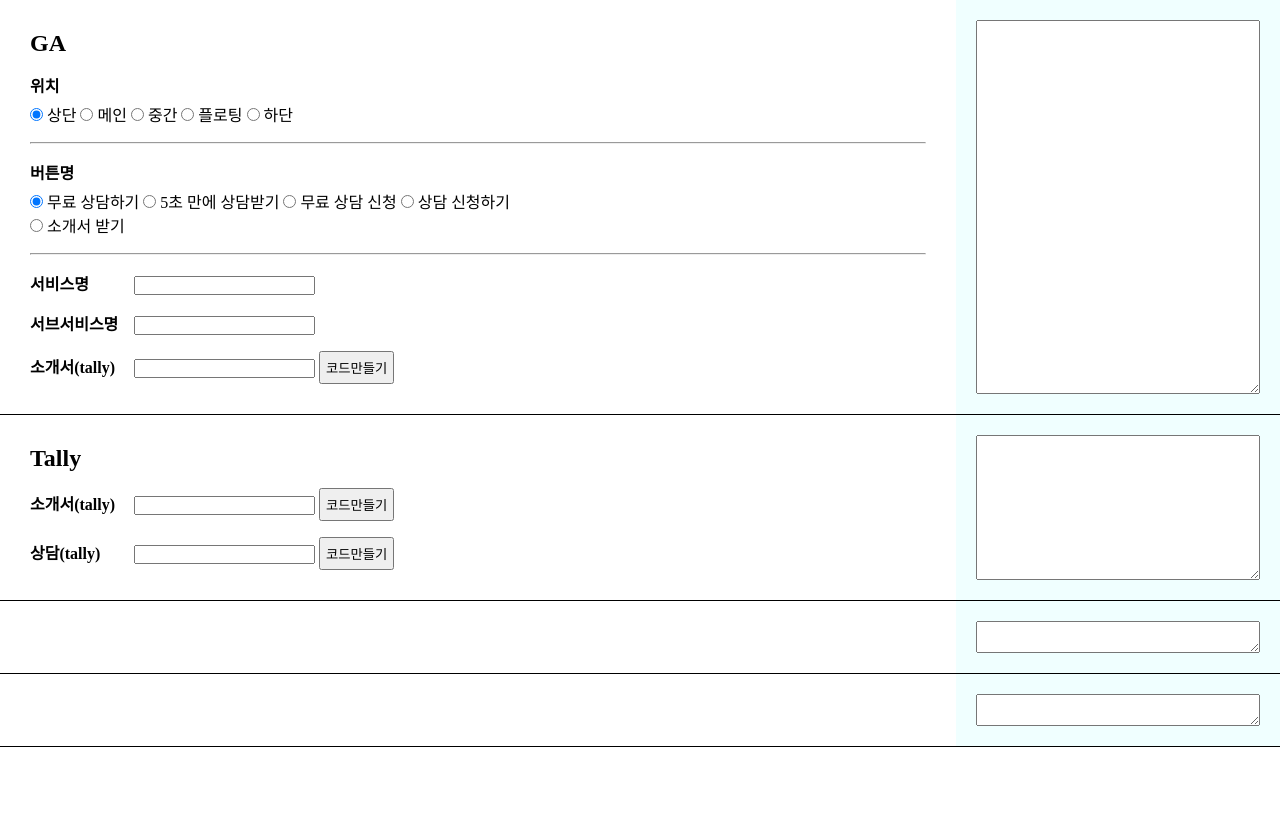
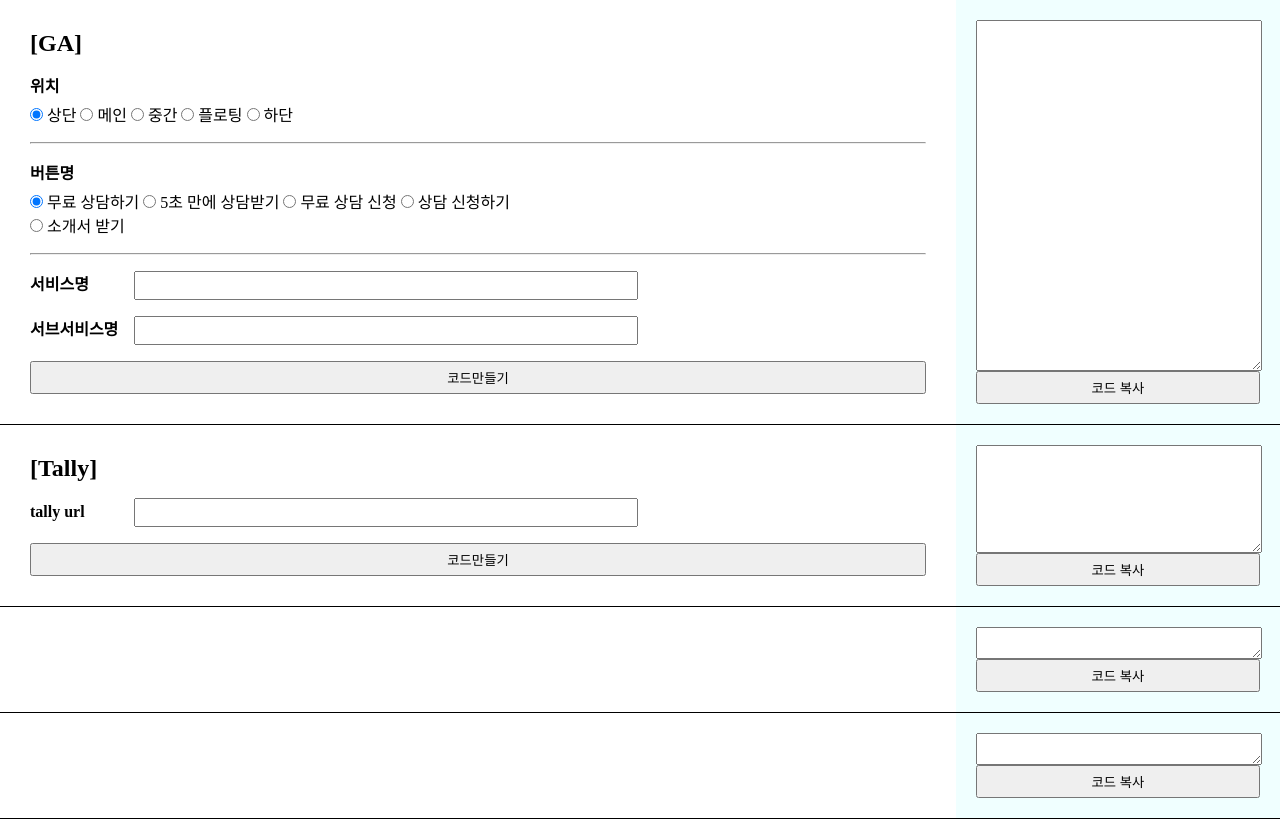
Before and after one commit to wefun-snack24h/web-builder-utilization, a plain HTML site: page page/index.html in a window 1280 px wide. Drawn offline with Linux system fonts and the light colour scheme.

Commit message:
:sparkles: html 문서 수정

```diff
--- a/page/index.html
+++ b/page/index.html
@@ -33,6 +33,7 @@
       display: flex;
       justify-content: center;
       padding: 20px;
+      flex-flow: column;
     }
 
     .form-label {
@@ -49,6 +50,15 @@
     button {
       padding: 5px;
     }
+
+    textarea {
+      height: 100%;
+    }
+
+    input[type=text] {
+      width: calc(500px);
+      height: 25px;
+    }
   </style>
 </head>
 <body>
@@ -57,7 +67,7 @@
     <!-- tagging -->
     <div class="module">
       <div class="module__form">
-        <h2>GA</h2>
+        <h2>[GA]</h2>
         <div>
           <strong>위치</strong>
           <input type="radio" id="position-a" value="상단" name="position" checked/>
@@ -71,9 +81,7 @@
           <input type="radio" id="position-e" value="하단" name="position"/>
           <label for="position-e">하단</label>
         </div>
-
         <hr/>
-
         <div>
           <strong>버튼명</strong>
           <input type="radio" id="button-a" value="무료 상담하기" name="button" checked/>
@@ -88,40 +96,33 @@
           <input type="radio" id="button-c" value="소개서 받기" name="button"/>
           <label for="button-c">소개서 받기</label>
         </div>
-
         <hr/>
-
         <div>
           <span class="form-label">서비스명</span> <input type="text" id="service"/>
         </div>
         <div>
           <span class="form-label">서브서비스명</span> <input type="text" id="sub-service"/>
         </div>
-        <div>
-          <span class="form-label">소개서(tally)</span> <input type="text" id="url-intro"/>
-          <button onclick="handleClickTagging('intro')">코드만들기</button>
-        </div>
+        <button onclick="handleCLickGtmTagging('intro')">코드만들기</button>
       </div>
       <div class="module__code">
         <textarea id="result1" style="width: 100%"></textarea>
+        <button onclick="handleCopy('result1')">코드 복사</button>
       </div>
     </div>
 
     <!--  -->
     <div class="module">
       <div class="module__form">
-        <h2>Tally</h2>
+        <h2>[Tally]</h2>
         <div>
-          <span class="form-label">소개서(tally)</span> <input type="text" id="url-intro"/>
-          <button onclick="handleClickTagging('intro')">코드만들기</button>
+          <span class="form-label">tally url</span> <input type="text" id="url"/>
         </div>
-        <div>
-          <span class="form-label">상담(tally)</span> <input type="text" id="url-consult"/>
-          <button onclick="handleClickTagging('consult')">코드만들기</button>
-        </div>
+        <button onclick="handleCLickOpenTally()">코드만들기</button>
       </div>
       <div class="module__code">
         <textarea id="result2" style="width: 100%"></textarea>
+        <button onclick="handleCopy('result2')">코드 복사</button>
       </div>
     </div>
 
@@ -131,6 +132,7 @@
       </div>
       <div class="module__code">
         <textarea id="result3" style="width: 100%"></textarea>
+        <button onclick="handleCopy('result3')">코드 복사</button>
       </div>
     </div>
 
@@ -140,34 +142,35 @@
       </div>
       <div class="module__code">
         <textarea id="result4" style="width: 100%"></textarea>
+        <button onclick="handleCopy('result4')">코드 복사</button>
       </div>
     </div>
   </div>
 </div>
 
 <script>
-  function handleClickTagging(type) {
+  function handleCopy(id) {
+    window.navigator.clipboard.writeText(document.getElementById(id).value)
+  }
+
+  function handleCLickGtmTagging() {
     const service = document.getElementById("service").value
     const sub_service = document.getElementById("sub-service").value
-    const url_intro = document.getElementById("url-intro").value
-    const url_consult = document.getElementById("url-consult").value
     const select_position = document.querySelector('input[name="position"]:checked').value
     const select_button = document.querySelector('input[name="button"]:checked').value
 
-    const text =
-        `javascript: WEFUN.handleGtmTagging('beta_service', {
+    const text =`javascript: WEFUN.handleGtmTagging('beta_service', {
         'action': 'button',
         'serviceName': '${service}',
         'serviceSubName': '${sub_service}',
         'position': '${select_position}',
-        'buttonName': '${select_button}',
-      });`
-    document.getElementById("result-1").value = text
-    window.navigator.clipboard.writeText(text)
+        'buttonName': '${select_button}'});`
+    document.getElementById("result1").value = text
   }
 
-  function handleCLickGtmTagging() {
-      const text = `javascript: WEFUN.handleTally.openTally('${type === 'intro' ? url_intro : url_consult}');`
+  function handleCLickOpenTally() {
+    const text = `javascript: WEFUN.handleTally.openTally('${document.getElementById("url").value}');`
+    document.getElementById("result2").value = text
   }
 
 </script>
```
